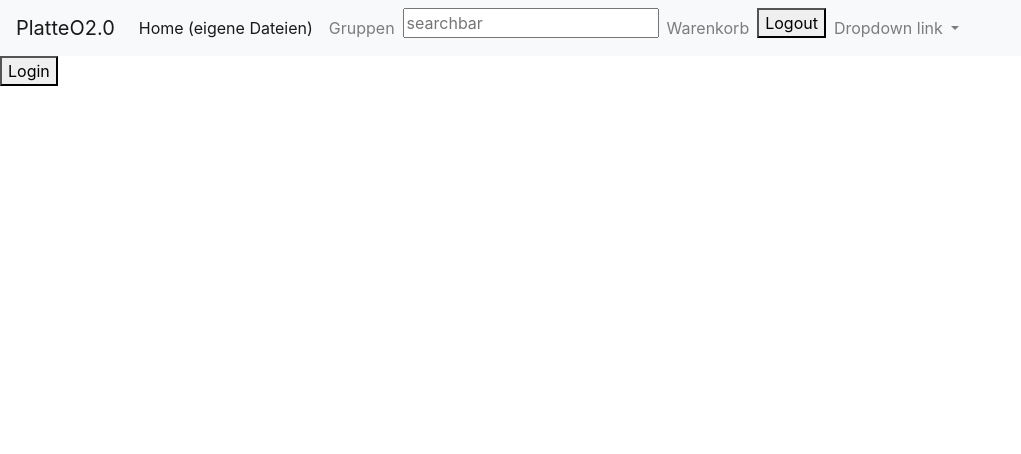
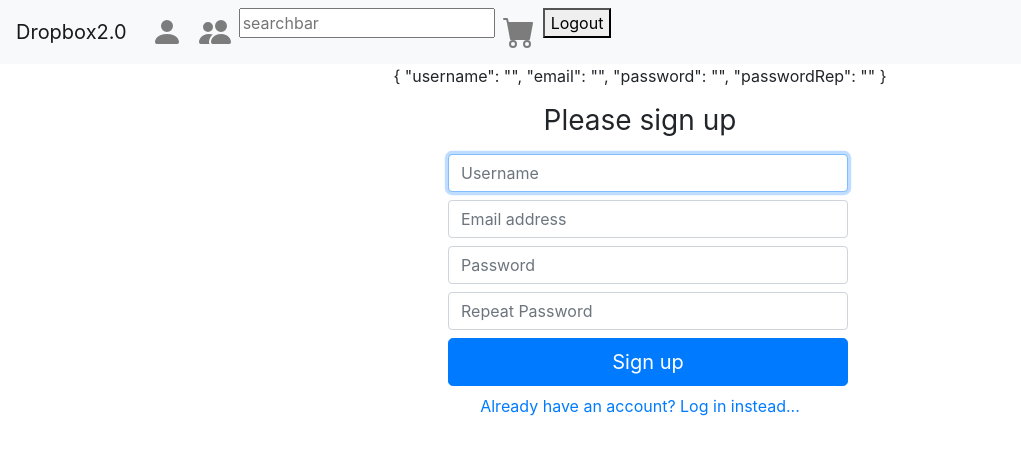
Before and after one commit to trowik-gibb/m306, an Angular app in the folder frontend/: page /signup in a window 1280 px wide. Before the commit this address led to /login. Shown: the top 454 px of the page, without its empty margins (0-1021 px from the left). Built offline with nearby package versions, Linux system fonts and the light colour scheme.

Commit message:
made work with backend

```diff
--- a/frontend/package.json
+++ b/frontend/package.json
@@ -22,13 +22,14 @@
     "@angular/router": "~10.1.2",
     "@ng-bootstrap/ng-bootstrap": "^7.0.0",
     "bootstrap": "^4.5.2",
+    "bootstrap-icons": "^1.0.0",
     "jquery": "^3.5.1",
     "rxjs": "~6.6.0",
     "tslib": "^2.0.0",
     "zone.js": "~0.10.2"
   },
   "devDependencies": {
-    "@angular-devkit/build-angular": "~0.1001.2",
+    "@angular-devkit/build-angular": "^0.1002.0",
     "@angular/cli": "~10.1.2",
     "@angular/compiler-cli": "~10.1.2",
     "@types/jasmine": "~3.5.0",
--- /dev/null
+++ b/frontend/proxy.conf.json
@@ -0,0 +1,6 @@
+{
+  "/api": {
+    "target": "http://localhost:8000",
+    "secure": false
+  }
+}
--- a/frontend/src/app/app-routing.module.ts
+++ b/frontend/src/app/app-routing.module.ts
@@ -7,9 +7,11 @@ import { PageThreeComponent } from './page-three/page-three.component';
 
 import { AuthGuardService as AuthGuard } from "./auth/auth-guard.service";
 import { LoginComponent } from './login/login.component';
+import { SignupComponent } from './signup/signup.component';
 
 const routes: Routes = [
   { path: 'login', component: LoginComponent },
+  { path: 'signup', component: SignupComponent },
   { path: 'home', component: StartPageComponent, canActivate: [AuthGuard] },
   { path: '1', component: PageOneComponent, canActivate: [AuthGuard]},
   { path: '2', component: PageTwoComponent, canActivate: [AuthGuard]},
--- a/frontend/src/app/app.component.html
+++ b/frontend/src/app/app.component.html
@@ -1,34 +1,39 @@
 <nav class="navbar navbar-expand-lg navbar-light bg-light">
-  <a class="navbar-brand" href="1">PlatteO2.0</a>
+  <a class="navbar-brand" href="1">Dropbox2.0</a>
   <button class="navbar-toggler" type="button" data-toggle="collapse" data-target="#navbarNavDropdown" aria-controls="navbarNavDropdown" aria-expanded="false" aria-label="Toggle navigation">
     <span class="navbar-toggler-icon"></span>
   </button>
   <div class="collapse navbar-collapse" id="navbarNavDropdown">
     <ul class="navbar-nav">
-      <li class="nav-item active">
-        <a class="nav-link" href="1">Home (eigene Dateien)<span class="sr-only">(current)</span></a>
+      <li class="nav-item">
+        <a class="nav-link" routerLink="/home" routerLinkActive="active">
+          <!-- Home -->
+          <svg width="2em" height="2em" viewBox="0 0 16 16" class="bi bi-person-fill" fill="currentColor" xmlns="http://www.w3.org/2000/svg">
+            <path fill-rule="evenodd" d="M3 14s-1 0-1-1 1-4 6-4 6 3 6 4-1 1-1 1H3zm5-6a3 3 0 1 0 0-6 3 3 0 0 0 0 6z"/>
+          </svg>
+        </a>
       </li>
       <li class="nav-item">
-        <a class="nav-link" href="1">Gruppen</a>
+        <a class="nav-link" routerLink="/1" routerLinkActive="active">
+          <!-- Groups -->
+          <svg width="2em" height="2em" viewBox="0 0 16 16" class="bi bi-people-fill" fill="currentColor" xmlns="http://www.w3.org/2000/svg">
+            <path fill-rule="evenodd" d="M7 14s-1 0-1-1 1-4 5-4 5 3 5 4-1 1-1 1H7zm4-6a3 3 0 1 0 0-6 3 3 0 0 0 0 6zm-5.784 6A2.238 2.238 0 0 1 5 13c0-1.355.68-2.75 1.936-3.72A6.325 6.325 0 0 0 5 9c-4 0-5 3-5 4s1 1 1 1h4.216zM4.5 8a2.5 2.5 0 1 0 0-5 2.5 2.5 0 0 0 0 5z"/>
+           </svg>
+        </a>
       </li>
-      <li>
+      <li class="nav-item">
         <input type="text" placeholder="searchbar"/>
       </li>
       <li class="nav-item">
-        <a class="nav-link" href="2">Warenkorb</a>
+        <a class="nav-link" routerLink="/2" routerLinkActive="active">
+          <!--shopping cart -->
+          <svg width="2em" height="2em" viewBox="0 0 16 16" class="bi bi-cart-fill" fill="currentColor" xmlns="http://www.w3.org/2000/svg">
+            <path fill-rule="evenodd" d="M0 1.5A.5.5 0 0 1 .5 1H2a.5.5 0 0 1 .485.379L2.89 3H14.5a.5.5 0 0 1 .491.592l-1.5 8A.5.5 0 0 1 13 12H4a.5.5 0 0 1-.491-.408L2.01 3.607 1.61 2H.5a.5.5 0 0 1-.5-.5zM5 12a2 2 0 1 0 0 4 2 2 0 0 0 0-4zm7 0a2 2 0 1 0 0 4 2 2 0 0 0 0-4zm-7 1a1 1 0 1 0 0 2 1 1 0 0 0 0-2zm7 0a1 1 0 1 0 0 2 1 1 0 0 0 0-2z"/>
+          </svg>
+        </a>
       </li>
       <li class="nav-item">
         <button (click)="logout()">Logout</button>
-      </li>
-      <li class="nav-item dropdown">
-        <a class="nav-link dropdown-toggle" href="#" id="navbarDropdownMenuLink" data-toggle="dropdown" aria-haspopup="true" aria-expanded="false">
-          Dropdown link
-        </a>
-        <div class="dropdown-menu" aria-labelledby="navbarDropdownMenuLink">
-          <a class="dropdown-item" href="3">Action</a>
-          <a class="dropdown-item" href="4">Another action</a>
-          <a class="dropdown-item" href="5">Something else here</a>
-        </div>
       </li>
     </ul>
   </div>
--- a/frontend/src/app/auth/auth.service.ts
+++ b/frontend/src/app/auth/auth.service.ts
@@ -1,11 +1,24 @@
 import { Injectable } from '@angular/core';
+import { HttpClient } from '@angular/common/http';
+
+import { SignUpData } from './models/sign-up-data.interface';
+
+const BACKEND_PATH = "http://localhost:8000";
 
 @Injectable()
 export class AuthService {
+
+    constructor (private http: HttpClient ){}
 
     public isAuthenticated(): boolean {
         let token = localStorage.getItem("login_token");
         if (token) return true;
         return false;
     }
+
+  public signup(signUpData: SignUpData) {
+    return this.http.post(`${BACKEND_PATH}/register/`, signUpData);
+        console.log(signUpData);
+        //this.http.put('path', signUpData)
+    }
 }
--- /dev/null
+++ b/frontend/src/app/auth/models/sign-up-data.interface.ts
@@ -0,0 +1,5 @@
+export interface SignUpData {
+  username: string,
+  email: string,
+  password: string,
+}
--- /dev/null
+++ b/frontend/src/app/signup/signup.component.css
@@ -0,0 +1,4 @@
+.form-signup {
+  max-width: 400px;
+  margin: auto;
+}
--- /dev/null
+++ b/frontend/src/app/signup/signup.component.html
@@ -0,0 +1,18 @@
+<div class="container">
+  <body class="text-center">
+    <p>{{ form.value | json }}</p>
+    <form [formGroup]="form" class="form-signup" (ngSubmit)="signup()">
+      <h1 class="h3 mb-3 font-weight-normal">Please sign up</h1>
+      <label for="inputUsername" class="sr-only">Username</label>
+      <input formControlName="username" type="text" id="inputUsername" class="form-control m-2" placeholder="Username" required autofocus="">
+      <label for="inputEmail" class="sr-only">Email address</label>
+      <input formControlName="email" type="email" id="inputEmail" class="form-control m-2" placeholder="Email address" required autofocus="">
+      <label for="inputPassword" class="sr-only">Password</label>
+      <input formControlName="password" type="password" id="inputPassword" class="form-control m-2" placeholder="Password" required>
+      <label for="inputPasswordRepeat" class="sr-only">Repeat Password</label>
+      <input formControlName="passwordRep" type="password" id="inputPasswordRepeat" class="form-control m-2" placeholder="Repeat Password" required>
+      <button class="btn btn-lg btn-primary btn-block m-2" type="submit">Sign up</button>
+      <a routerLink="/login">Already have an account? Log in instead...</a>
+    </form>
+    </body>
+</div>
--- /dev/null
+++ b/frontend/src/app/signup/signup.component.ts
@@ -0,0 +1,36 @@
+import { Component } from "@angular/core";
+import { Router } from "@angular/router";
+import { FormBuilder } from "@angular/forms";
+
+import { SignUpData } from "../auth/models/sign-up-data.interface";
+import { AuthService } from "../auth/auth.service";
+
+@Component({
+    selector:"signup",
+    templateUrl: "signup.component.html",
+    styleUrls: ["signup.component.css"]
+})
+export class SignupComponent{
+
+    form = this.fb.group({
+      username: this.fb.control(""),
+      email: this.fb.control(""),
+      password: this.fb.control(""),
+      passwordRep: this.fb.control("")
+    })
+
+    constructor(
+      private router: Router,
+      private fb: FormBuilder,
+      private authService: AuthService){}
+
+  signup() {
+    if (this.form.value.password === this.form.value.passwordRep) {
+      this.authService.signup(this.form.value).subscribe((data) =>  console.log(data));
+    }
+    else {
+      console.log("passwords don't match");
+    }
+        //this.router.navigate(['home']);
+    }
+}
```
Also changed, not shown: frontend/src/app/app.module.ts (+8 -2 lines), 1 other file (tests, documents, lock files or other folders).
